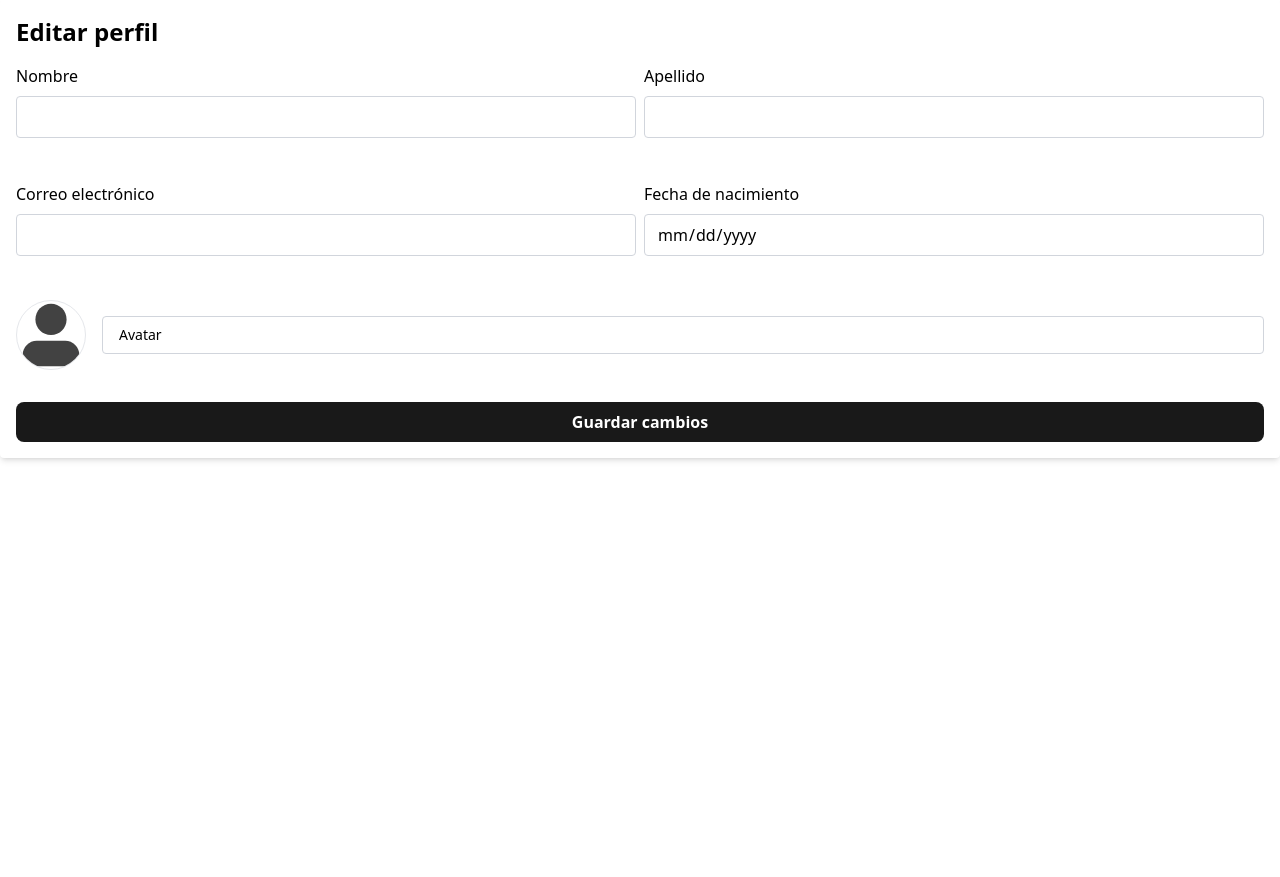
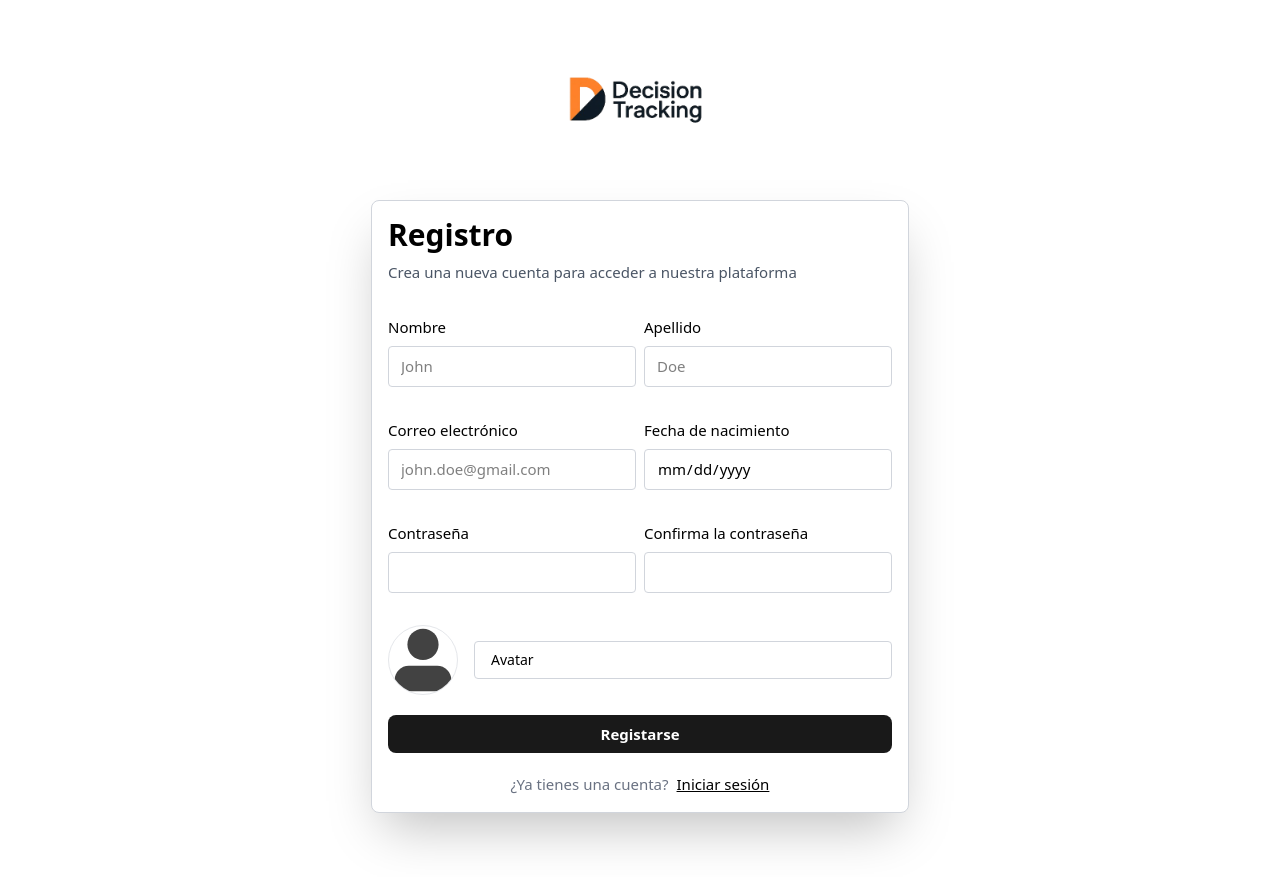
Before and after one commit to losadev/gestor-decisiones, a React (Vite) app in the folder frontend/: page /register in a window 1280 px wide. Before the commit the page ends 800 px from the top, so only its background shows below. Built offline with nearby package versions, Linux system fonts and the light colour scheme; no server answers.

Commit message:
Feature: estilos del fomrulario y componentes

```diff
--- a/frontend/src/components/Dashboard/Overview.tsx
+++ b/frontend/src/components/Dashboard/Overview.tsx
@@ -42,7 +42,7 @@ const Overview = () => {
 
     return (
         <main className="w-full relative pr-4">
-            <div className="w-full flex flex-col py-4 ">
+            <div className="w-full flex flex-col ">
                 <div className="flex flex-col w-full ">
                     <header className="flex flex-col justify-between items-center px-0 py-4 gap-8 sm:flex sm:flex-row sm:items-center md:flex md:flex-row :items-center">
                         <h1 className="text-2xl font-bold text-center sm:text-3xl">
--- a/frontend/src/components/Dashboard/SideNavBar.tsx
+++ b/frontend/src/components/Dashboard/SideNavBar.tsx
@@ -69,7 +69,7 @@ const SideNavBar = () => {
                         </NavLink>
                     </div>
                     <NavLink
-                        to={''}
+                        to={'/dashboard/profile'}
                         className={({ isActive }) =>
                             `p-2 text-black flex gap-2 items-center hover:bg-orange-400 rounded ${isActive ? 'bg-orange-400' : ''}`
                         }>
--- a/frontend/src/components/Register/FormRegister.tsx
+++ b/frontend/src/components/Register/FormRegister.tsx
@@ -1,105 +1,133 @@
 import Input from '../Input';
 import InputFile from './InputFile';
+import LoginLink from './LoginLink';
 import { useForm } from 'react-hook-form';
 import { zodResolver } from '@hookform/resolvers/zod';
 import { FormRegisterValues, registerFormSchema } from '../../schemas/register.schema';
-import Button, { User } from '../Button';
+import Button from '../Button';
 import axios from 'axios';
-import { useEffect, useState } from 'react';
-
-const FormEditProfile = ({ user }: { user?: User }) => {
-    const [message, setMessage] = useState('');
+import { useState } from 'react';
+import ModalNavBar from '../../modal/ModalNavBar';
+const FormRegister = () => {
+    const [message, setMessage] = useState<string>('');
     const {
         control,
         handleSubmit,
-        reset,
         formState: { errors },
     } = useForm<FormRegisterValues>({
         resolver: zodResolver(registerFormSchema),
         mode: 'onBlur',
-        defaultValues: {
-            name: user?.name,
-            lastName: user?.lastName,
-            email: user?.email,
-            birthDate: user?.birthDate,
-        },
     });
 
-    useEffect(() => {
-        reset({
-            name: user?.name,
-            lastName: user?.lastName,
-            email: user?.email,
-            birthDate: user?.birthDate,
-        });
-    }, [user]);
-
-    const onSubmit = async (data) => {
+    const onSubmit = async (data: {
+        name: string;
+        lastName: string;
+        email: string;
+        password: string;
+        birthDate: Date;
+        avatar?: FileList;
+    }) => {
         const formData = new FormData();
         formData.append('name', data.name);
         formData.append('lastName', data.lastName);
         formData.append('email', data.email);
-        formData.append('birthDate', data.birthDate);
+        formData.append('password', data.password);
 
-        if (data.avatar && data.avatar[0]) {
+        const formattedDate = data.birthDate.toISOString().split('T')[0];
+        formData.append('birthDate', formattedDate); // 'YYYY-MM-DD'
+        if (data && data.avatar) {
             formData.append('avatar', data.avatar[0]);
         }
 
         try {
-            const req = await axios.put(`http://localhost:5000/api/users/${user.id}`, formData);
-            setMessage('Perfil actualizado correctamente');
+            const req = await axios.post('http://localhost:5000/api/register', formData);
+            setMessage(req.data.message);
         } catch (error: any) {
             setMessage(error.message);
         }
     };
 
     return (
+        <div className="flex flex-col sm:px-16 sm:pb-16 pt-0">
+            <ModalNavBar />
+
+            <div className="hidden sm:flex justify-center items-center ">
+                <img src="/logo.svg" alt="logo" className="h-[200px] " />
+            </div>
+
             <form
                 onSubmit={handleSubmit(onSubmit)}
-            className="flex flex-col gap-4 p-4 bg-white rounded shadow-md">
-            <h1 className="text-2xl font-bold">Editar perfil</h1>
-
-            <div className="flex gap-2 flex-col sm:flex-row">
+                className="sm:border h-full flex flex-col bg-white border-gray-300 sm:shadow-2xl text-[15px] sm:rounded-lg p-4 sm:mx-auto">
+                <div className="flex flex-col gap-2">
+                    <h1 className="text-3xl font-bold">Registro</h1>
+                    <p className="text-gray-600">
+                        Crea una nueva cuenta para acceder a nuestra plataforma
+                    </p>
+                </div>
+                <div className="flex flex-col gap-1 mt-8 ">
+                    <div className="flex flex-col sm:flex-row gap-2">
                         <Input
                             control={control}
                             name="name"
                             label="Nombre"
                             type="text"
+                            placeholder="John"
                             error={errors.name}
                         />
                         <Input
                             control={control}
+                            label="Apellido"
                             name="lastName"
-                    label="Apellido"
                             type="text"
+                            placeholder="Doe"
                             error={errors.lastName}
                         />
                     </div>
 
-            <div className="flex gap-2 flex-col sm:flex-row">
+                    <div className="flex flex-col sm:flex-row gap-2">
                         <Input
                             control={control}
+                            label="Correo electrónico"
                             name="email"
-                    label="Correo electrónico"
                             type="email"
+                            placeholder="john.doe@gmail.com"
                             error={errors.email}
                         />
                         <Input
                             control={control}
+                            label="Fecha de nacimiento"
                             name="birthDate"
-                    label="Fecha de nacimiento"
+                            placeholder="Selecciona una fecha"
                             type="date"
                             error={errors.birthDate}
                         />
                     </div>
 
-            <InputFile control={control} name="avatar" label="Avatar" />
+                    <div className="flex flex-col sm:flex-row gap-2">
+                        <Input
+                            control={control}
+                            label="Contraseña"
+                            name="password"
+                            type="password"
+                            error={errors.password}
+                        />
+                        <Input
+                            control={control}
+                            label="Confirma la contraseña"
+                            name="confirmPassword"
+                            type="password"
+                            error={errors.confirmPassword}
+                        />
+                    </div>
 
-            <Button text="Guardar cambios" type="submit" />
-
+                    <InputFile label="Avatar" name="avatar" control={control} />
+                    <Button text="Registarse" type="submit" />
+                    <LoginLink />
+                </div>
                 {message && <p>{message}</p>}
             </form>
+        </div>
     );
 };
 
-export default FormEditProfile;
+export default FormRegister;
--- a/frontend/src/pages/Analytics/Analytics.tsx
+++ b/frontend/src/pages/Analytics/Analytics.tsx
@@ -177,7 +177,7 @@ const Analytics = () => {
 
     return (
         <div className="w-full pr-4 h-full pb-4">
-            <header className="flex flex-col pt-8 pb-2 gap-2 sm:flex md:flex">
+            <header className="flex flex-col pt-4 pb-2 gap-2 sm:flex md:flex">
                 <h1 className="text-2xl font-bold  sm:text-3xl">Análisis de las evaluaciones</h1>
                 <p className="text-gray-600 font-medium mt-2">
                     Obtén información sobre tus patrones y resultados en la toma de decisiones
--- /dev/null
+++ b/frontend/src/pages/Profile/EditProfileForm.tsx
@@ -0,0 +1,115 @@
+import { useForm } from 'react-hook-form';
+import { zodResolver } from '@hookform/resolvers/zod';
+import { z } from 'zod';
+import Input from '../../components/Input';
+import InputFile from '../../components/Register/InputFile';
+import Button from '../../components/Button';
+import axios from 'axios';
+import { useState } from 'react';
+import { User } from '../../components/Button';
+
+const editProfileSchema = z.object({
+    name: z
+        .string({
+            required_error: 'El nombre es obligatorio',
+        })
+        .min(2, { message: 'El nombre debe tener al menos 2 caracteres' }),
+
+    lastName: z
+        .string({
+            required_error: 'El apellido es obligatorio',
+        })
+        .min(2, { message: 'El apellido debe tener al menos 2 caracteres' }),
+
+    email: z
+        .string({
+            required_error: 'El correo electrónico es obligatorio',
+        })
+        .email({ message: 'El correo electrónico no es válido' }),
+
+    birthDate: z.string({
+        required_error: 'La fecha de nacimiento es obligatoria',
+    }),
+
+    avatar: z.any().optional(),
+});
+
+type EditProfileValues = z.infer<typeof editProfileSchema>;
+
+type Props = {
+    user: User;
+};
+
+const EditProfileForm = ({ user }: Props) => {
+    const [message, setMessage] = useState('');
+    const {
+        control,
+        handleSubmit,
+        register,
+        formState: { errors },
+    } = useForm<EditProfileValues>({
+        resolver: zodResolver(editProfileSchema),
+        defaultValues: {
+            name: user.name,
+            lastName: user.lastName,
+            email: user.email,
+            birthDate: user.birthDate?.toString(),
+        },
+    });
+
+    const onSubmit = async (data: EditProfileValues) => {
+        const formData = new FormData();
+        formData.append('name', data.name);
+        formData.append('lastName', data.lastName);
+        formData.append('email', data.email);
+        formData.append('birthDate', data.birthDate);
+
+        if (data.avatar && data.avatar.length > 0) {
+            formData.append('avatar', data.avatar[0]);
+        }
+
+        try {
+            const res = await axios.put(`http://localhost:5000/api/users/${user.id}`, formData, {
+                withCredentials: true,
+                headers: { 'Content-Type': 'multipart/form-data' },
+            });
+            setMessage(res.data.message || 'Perfil actualizado');
+        } catch (err: any) {
+            setMessage(err.response?.data?.message || 'Error al actualizar');
+        }
+    };
+
+    return (
+        <form
+            onSubmit={handleSubmit(onSubmit)}
+            className="flex flex-col gap-4 max-w-xl mx-auto my-auto border border-gray-300 shadow-sm p-8 rounded-lg w-[70%]">
+            <Input control={control} name="name" label="Nombre" type="text" error={errors.name} />
+            <Input
+                control={control}
+                name="lastName"
+                label="Apellido"
+                type="text"
+                error={errors.lastName}
+            />
+            <Input
+                control={control}
+                name="email"
+                label="Correo electrónico"
+                type="email"
+                error={errors.email}
+            />
+            <Input
+                control={control}
+                name="birthDate"
+                label="Fecha de nacimiento"
+                type="date"
+                error={errors.birthDate}
+            />
+            <InputFile control={control} name="avatar" label="Avatar" />
+            <Button type="submit" text="Guardar cambios" />
+            {message && <p className="text-center text-sm">{message}</p>}
+        </form>
+    );
+};
+
+export default EditProfileForm;
```
Also changed, not shown: frontend/src/App.tsx (+17 -3 lines), frontend/src/pages/Profile/Profile.tsx (+11 -5 lines). Lines whose indentation alone changed are shown as unchanged.
